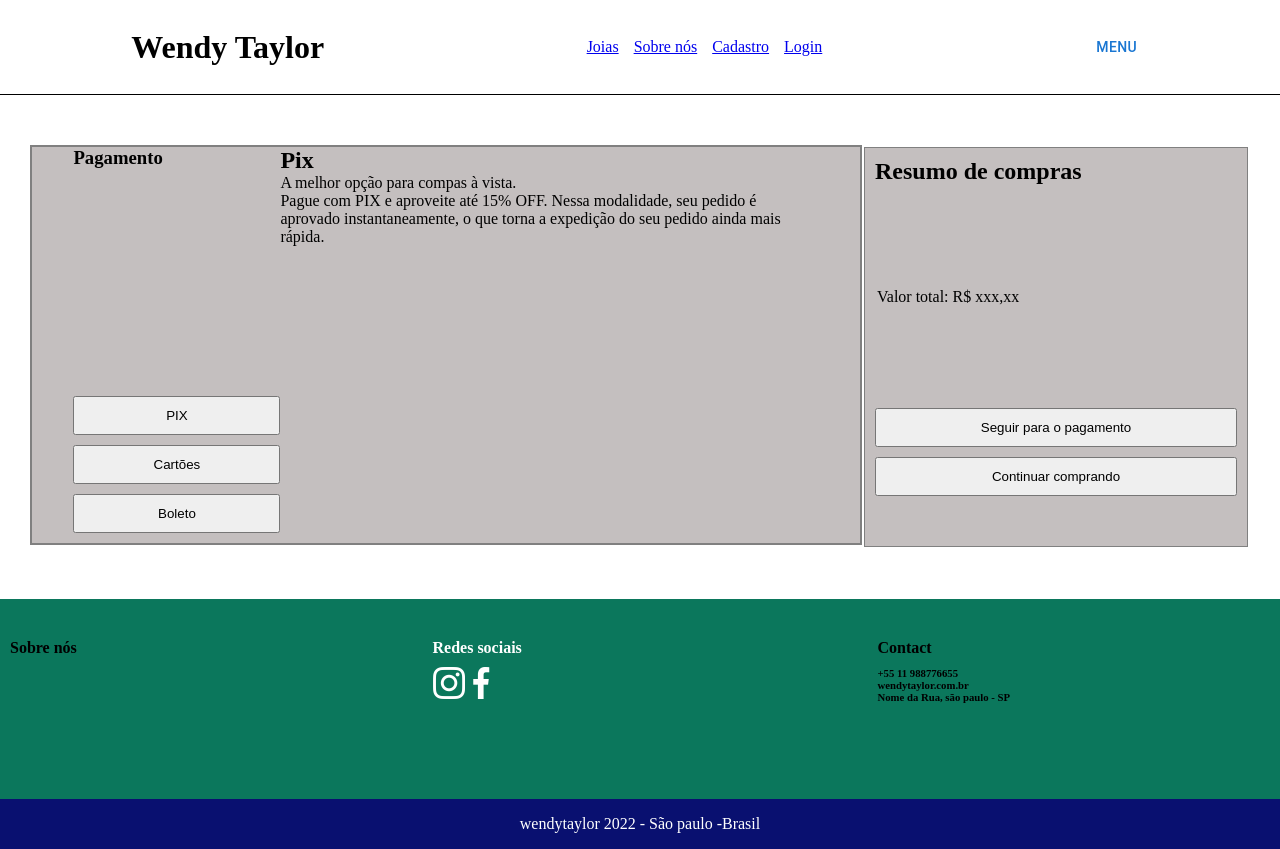
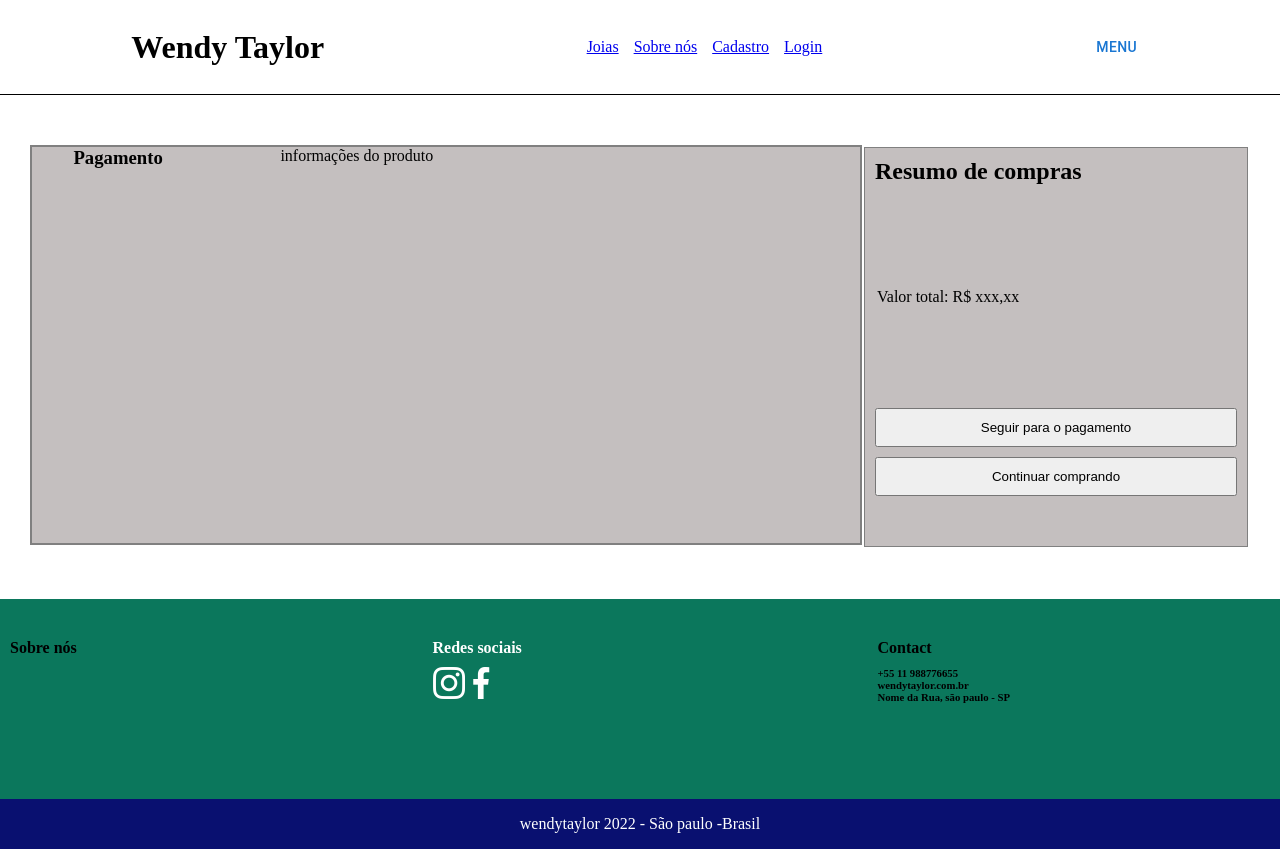
Before and after one commit to G-Ladeira/PI-React, a React (Create React App) app: page /checkout in a window 1280 px wide. Built offline with nearby package versions, Linux system fonts and the light colour scheme.

Commit message:
update com veloso

```diff
--- a/src/components/checkoutC/payment/index.jsx
+++ b/src/components/checkoutC/payment/index.jsx
@@ -9,24 +9,10 @@ const Payment = () => {
     <div className="payment-type flex">
       <h1>Pagamento</h1>
         <div className="flex column">
-            <button className="PIX">
-                PIX
-            </button>
-            <button className="Cartões">
-                Cartões
-            </button>
-            <button className="Boleto">
-                Boleto
-            </button>
         </div>
     </div>
     <div className="information">
-        <h2>Pix</h2>
-        <p>A melhor opção para compas à vista.</p>
-        <p> Pague com PIX e aproveite até 15% OFF. Nessa modalidade, seu pedido
-            é aprovado instantaneamente, o que torna a expedição do seu pedido
-            ainda mais rápida.
-        </p>
+    <p>informações do produto</p>
     </div>
 </section>
 
```
